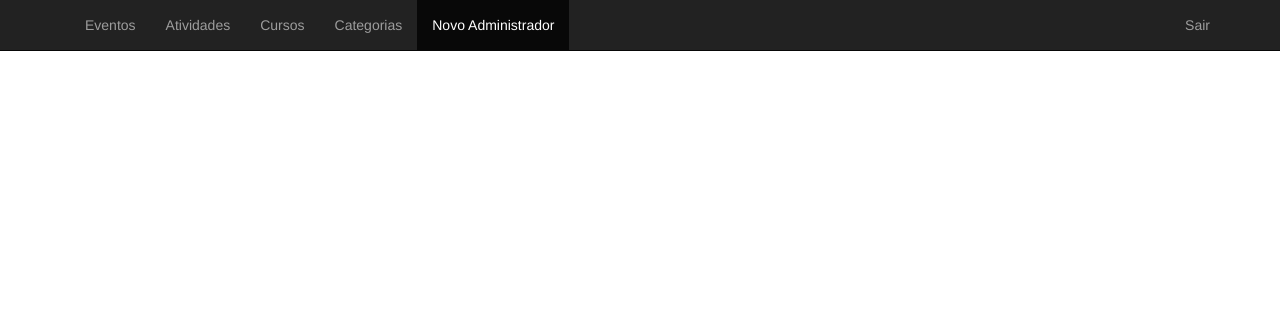
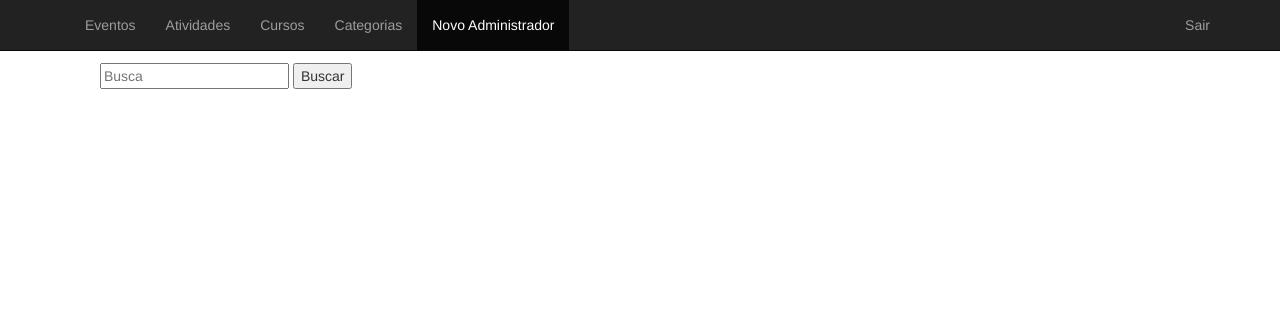
Before and after one commit to UEMGNUPSI/UemgEventos, a PHP site: page /painel/administradores.php in a window 1280 px wide. Shown: the top 311 px of the page. Run offline with PHP 8.4, Linux system fonts and the light colour scheme; a user stored in the database is signed in.

Commit message:
correção da navbar com o link atualizado

```diff
--- a/painel/administradores.php
+++ b/painel/administradores.php
@@ -52,7 +52,7 @@
 	          	<li><a href="atividades.php" class="active">Atividades</a></li>
 	          	<li><a href="cursos.php">Cursos</a></li>
 	            <li><a href="categorias.php">Categorias</a></li>
-	            <li class="active"><a href="novo_adm.php">Novo Administrador</a></li>
+	            <li class="active"><a href="administradores.php">Novo Administrador</a></li>
 
 
 	          </ul>
@@ -62,5 +62,17 @@
 	</div>
 	</div>
 </nav>
+
+<div class="container">
+	<div class="col-md-12">
+		<div class="col-md-6">
+			<h2>Buscar Administrador</h2>
+			<form>
+				<input type="text" name="busca" placeholder="Busca">
+				<button>Buscar</button>
+			</form>
+		</div>
+	</div>
+</div>
 </body>
 </html>
--- a/painel/atividades.php
+++ b/painel/atividades.php
@@ -51,7 +51,7 @@
 	          	<li class="active"><a href="atividades.php" class="active">Atividades</a></li>
 	          	<li><a href="cursos.php">Cursos</a></li>
 	            <li><a href="categorias.php">Categorias</a></li>
-	            <li><a href="novo_adm.php">Novo Administrador</a></li>
+	            <li><a href="administradores.php">Novo Administrador</a></li>
 
 
 	          </ul>
--- a/painel/categorias.php
+++ b/painel/categorias.php
@@ -52,7 +52,7 @@
 	          	<li><a href="atividades.php" class="active">Atividades</a></li>
 	          	<li><a href="cursos.php">Cursos</a></li>
 	            <li  class="active"><a href="categorias.php">Categorias</a></li>
-	            <li><a href="novo_adm.php">Novo Administrador</a></li>
+	            <li><a href="administradores.php">Novo Administrador</a></li>
 
 
 	          </ul>
--- a/painel/cursos.php
+++ b/painel/cursos.php
@@ -52,7 +52,7 @@
 	          	<li><a href="atividades.php" class="active">Atividades</a></li>
 	          	<li  class="active"><a href="cursos.php">Cursos</a></li>
 	            <li><a href="categorias.php">Categorias</a></li>
-	            <li><a href="novo_adm.php">Novo Administrador</a></li>
+	            <li><a href="administradores.php">Novo Administrador</a></li>
 
 
 	          </ul>
--- a/painel/eventos.php
+++ b/painel/eventos.php
@@ -50,7 +50,7 @@
 	          	<li><a href="atividades.php" class="active">Atividades</a></li>
 	          	<li><a href="cursos.php">Cursos</a></li>
 	            <li><a href="categorias.php">Categorias</a></li>
-	            <li><a href="novo_adm.php">Novo Administrador</a></li>
+	            <li><a href="administradores.php">Novo Administrador</a></li>
 
 
 	          </ul>
```
